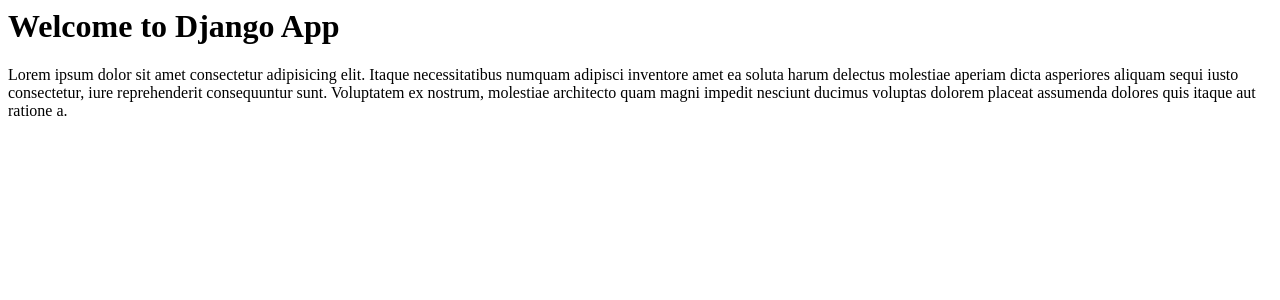
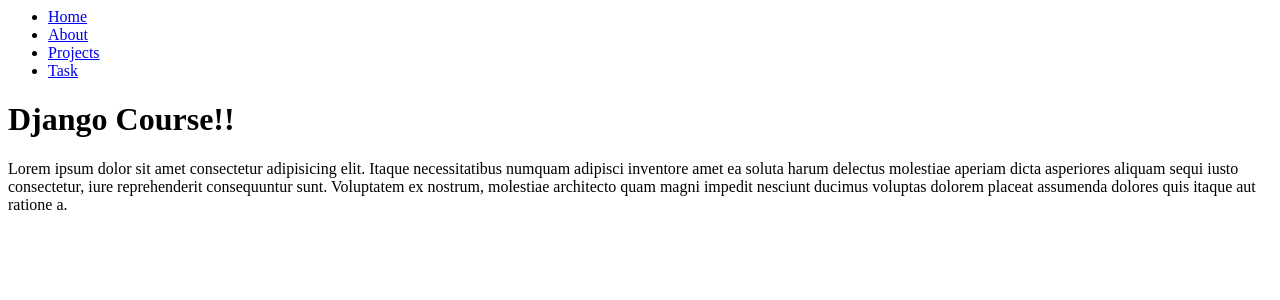
Before and after one commit to boque/django_conceps, a Django app: page / in a window 1280 px wide. Shown: the top 300 px of the page. Run offline with Django 4.2, Linux system fonts and the light colour scheme.

Commit message:
Se comienza a trabajar con el motor de plantillas jinja inja permite separar la lógica de presentación del código de backend al proporcionar una sintaxis sencilla y legible para definir plantillas HTML o cualquier otro tipo de archivo de texto.
Tambien agregamos una navacion para donde los sen hereda una plantilla base a las demas archivos html con jinja inheritance.

Las plantillas de Jinja pueden contener variables, estructuras de control (como bucles y condicionales), filtros y macros que facilitan la manipulación
y presentación de los datos.

```diff
--- a/myapp/models.py
+++ b/myapp/models.py
@@ -12,6 +12,7 @@
     title = models.CharField(max_length=200)
     description = models.TextField()
     project = models.ForeignKey(Projects, on_delete=models.CASCADE)
+    done = models.BooleanField(default=False)
 
     def __str__(self) :
         return self.title
--- a/myapp/templates/about.html
+++ b/myapp/templates/about.html
@@ -1,3 +1,9 @@
+{% extends 'layouts/base.html' %}
+
+{% block content %}
+
 <h1>About</h1>
 
 <p>Lorem ipsum dolor sit amet consectetur adipisicing elit. Eos voluptas, doloremque mollitia nesciunt laudantium, exercitationem nulla quaerat ad velit ducimus ea consectetur numquam iusto debitis temporibus itaque alias quidem neque illum sunt! Nam quae expedita voluptatem? Natus nulla placeat dignissimos deleniti consequuntur quis facere inventore labore veniam eligendi perspiciatis illo nobis incidunt, accusantium hic commodi aspernatur officiis eaque! Aliquam quod tenetur quia natus id laborum iusto eveniet! Maiores doloremque deleniti cumque aliquam. Molestias enim neque corporis magni, iste modi quibusdam adipisci, accusantium nemo magnam fugit doloribus illum accusamus. At consequatur ut aliquam similique soluta, velit esse earum ullam perferendis. Sed!</p>
+
+{% endblock %}
--- a/myapp/templates/index.html
+++ b/myapp/templates/index.html
@@ -1,3 +1,9 @@
-<h1>Welcome to Django App</h1>
+{% extends 'layouts/base.html' %}
+
+{% block content %}
+
+<h1> {{title}} </h1>
 
 <p>Lorem ipsum dolor sit amet consectetur adipisicing elit. Itaque necessitatibus numquam adipisci inventore amet ea soluta harum delectus molestiae aperiam dicta asperiores aliquam sequi iusto consectetur, iure reprehenderit consequuntur sunt. Voluptatem ex nostrum, molestiae architecto quam magni impedit nesciunt ducimus voluptas dolorem placeat assumenda dolores quis itaque aut ratione a.</p>
+
+{% endblock %}
--- /dev/null
+++ b/myapp/templates/layouts/base.html
@@ -0,0 +1,21 @@
+<nav>
+    <ul>
+        <li>
+            <a href="/">Home</a>
+        </li>
+        <li>
+            <a href="/about">About</a>
+        </li>
+        <li>
+            <a href="/projects">Projects</a>
+        </li>
+        <li>
+            <a href="/tasks">Task</a>
+        </li>
+    </ul>
+</nav>
+
+
+{% block content %}
+
+{% endblock %}
--- a/myapp/views.py
+++ b/myapp/views.py
@@ -5,7 +5,10 @@
 # Create your views here.
 
 def index(request):
-    return render(request, 'index.html')
+    title = 'Django Course!!'
+    return render(request, 'index.html', {
+        'title':title
+    })
 
 
 def hello(request, username):
@@ -17,9 +20,13 @@
 
 
 def projects(request):
-    projects = list(Projects.objects.values())
-    return render(request, 'projects.html')
+    projects = Projects.objects.all()
+    return render(request, 'projects.html', {
+        'projects': projects
+    })
 
 def tasks(request):
-    #tasks = get_object_or_404(Task, id=id)
-    return render(request, 'task.html')
+    tasks = Task.objects.all()
+    return render(request, 'task.html', {
+        'tasks': tasks
+    })
```
Also changed, not shown: myapp/templates/projects.html (+8 -0 lines), myapp/templates/task.html (+18 -0 lines), myapp/migrations/0003_task_done.py (added), 1 other file.
